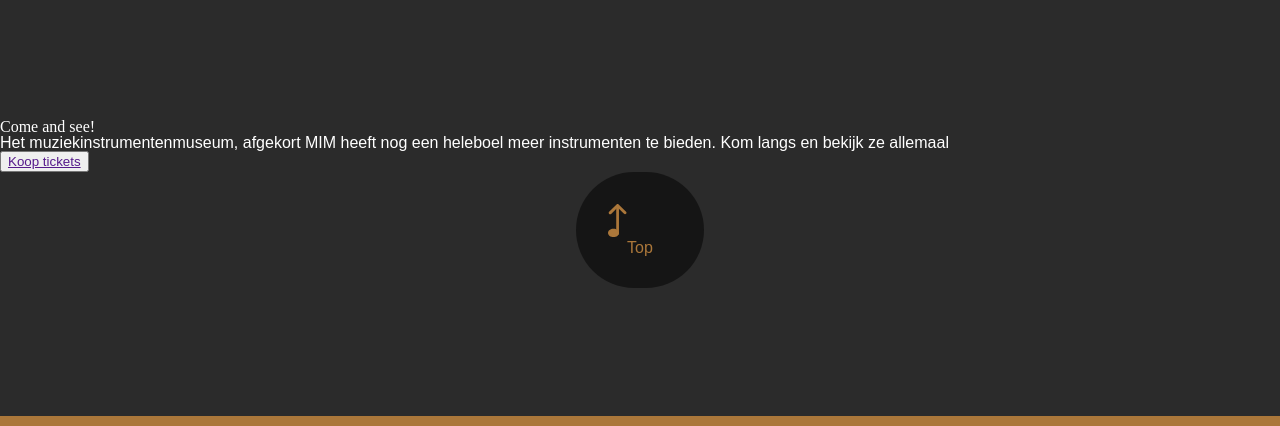
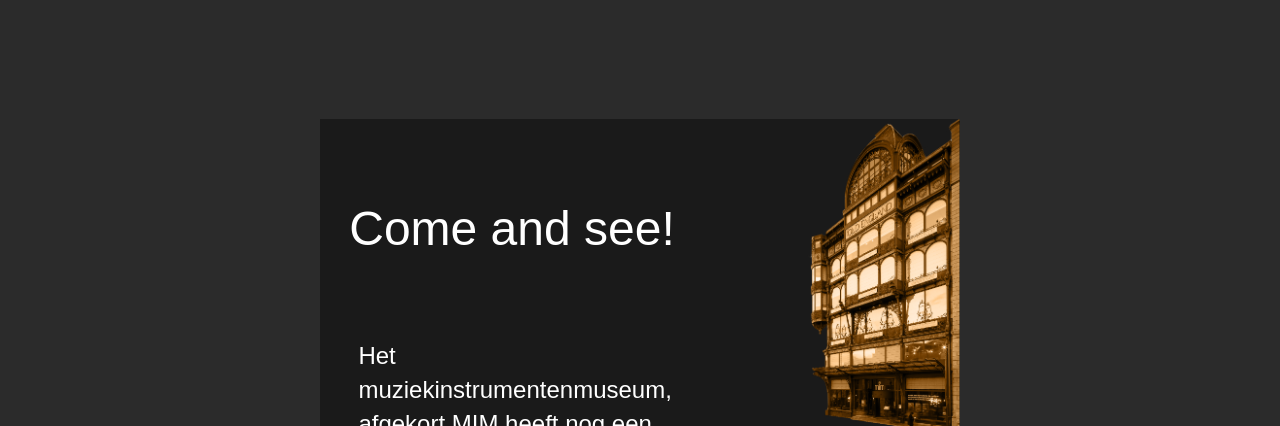
Before and after one commit to kasperdefrene/integration3, a website built with Vite: page index.html in a window 1280 px wide. Shown: the part 8770-9196 px from the top of the page. Built offline with nearby package versions, Linux system fonts and the light colour scheme; a web font is replaced by a local one.

Commit message:
deadline day

```diff
--- a/css/style.css
+++ b/css/style.css
@@ -851,21 +851,75 @@ p{
 }
 
 .top__button{
-  background-color: #00000082;
-  padding: 2rem;
-  border-radius: 100px;
-  width: 5vw;
+  display: grid;
+  grid-template-rows: 2;
+  row-gap: .5rem;
+}
+
+.top__note{
+  grid-row: 1;
+  justify-self: center;
+  width: 1rem;
+}
+
+.top__text{
+  grid-row: 2;
+  color: var(--primary-color);
+  font-size: var(--font-size-s);
+  text-align: center;
+}
+
+.visit{
+  display: grid;
+  grid-template-columns: 60% 40%;
+  grid-template-rows: 1fr 1fr 1fr;
+  max-width: 50vw;
+  background-color: var(--secondary-background-color);
   margin: 0 auto;
 }
 
-.top__note{
-  width: 1.5vw;
-  margin: 0 auto;
-}
-
-.top__text{
-  color: var(--primary-color);
-  text-align: center;
+.visit__title{
+  font-family: var(--title-font);
+  font-size: var(--font-size-xl);
+  grid-row: 1;
+  grid-column: 1;
+  justify-self: center;
+  align-self: center;
+}
+
+.visit__text{
+  font-size: var(--font-size-m);
+  margin-block-end: 5%;
+  grid-column: 1;
+  grid-row: 2;
+  width: 80%;
+  justify-self: center;
+  line-height: 140%;
+}
+
+.visit a{
+  color: var(--secondary-color);
+  text-decoration: none;
+}
+
+.visit__button{
+  grid-row: 3;
+  grid-column: 1;
+  width: fit-content;
+  height: 3rem;
+  background-color: var(--primary-color);
+  justify-self: center;
+  border-style: none;
+  border-radius: 50px;
+
+}
+
+.visit__image{
+  grid-column: 2;
+  grid-row: 1/ span 3;
+  z-index: 1;
+  max-width: 12vw;
+  justify-self: flex-end;
 }
 
 footer{
@@ -1305,10 +1359,6 @@ footer p{
     align-self: center;
   }
 
-  .turntable__playlist__item__1:hover, .turntable__playlist__item__2:hover, .turntable__playlist__item__3:hover, .turntable__playlist__item__4:hover{
-    display: none;
-  }
-
   .turntable__vinyl{
     grid-row: 1;
     grid-column: 2;
--- a/index.html
+++ b/index.html
@@ -249,9 +249,10 @@
             </section>
 
             <section class="visit">
-              <h2>Come and see!</h2>
-              <p>Het muziekinstrumentenmuseum, afgekort MIM heeft nog een heleboel meer instrumenten te bieden. Kom langs en bekijk ze allemaal</p>
-              <button><a href="">Koop tickets</a></button>
+              <h2 class="visit__title">Come and see!</h2>
+              <p class="visit__text">Het muziekinstrumentenmuseum, afgekort MIM heeft nog een heleboel meer instrumenten te bieden. Kom langs en bekijk ze allemaal</p>
+              <button class="visit__button"><a href="">Koop tickets</a></button>
+              <img class="visit__image" src="mim__image.png" alt="afbeelding van het museum">
             </section>
 
             <section class="top__button">
```
Also changed, not shown: public/mim__image.png (added), 2 other files.
